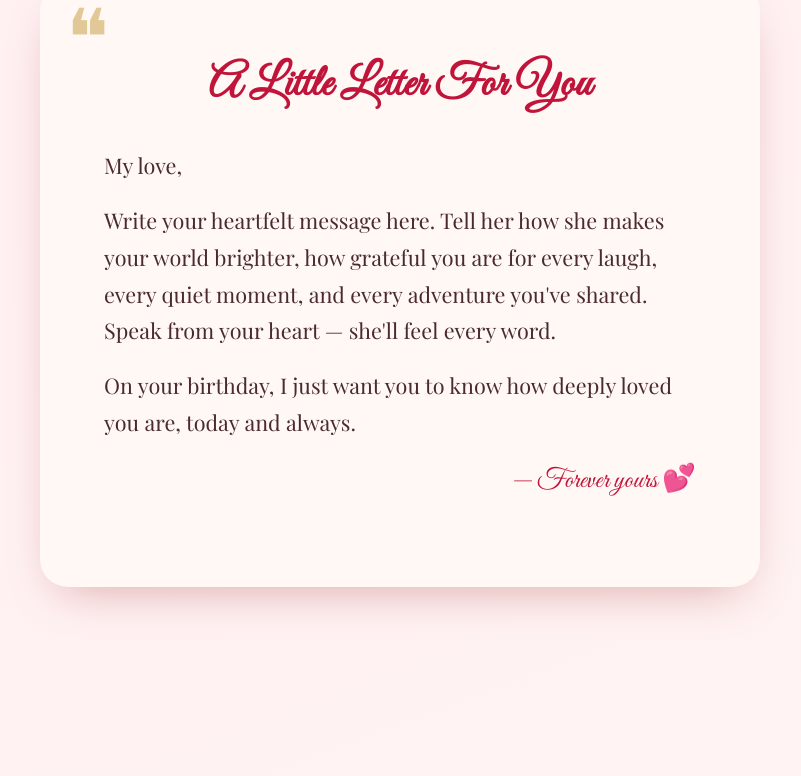
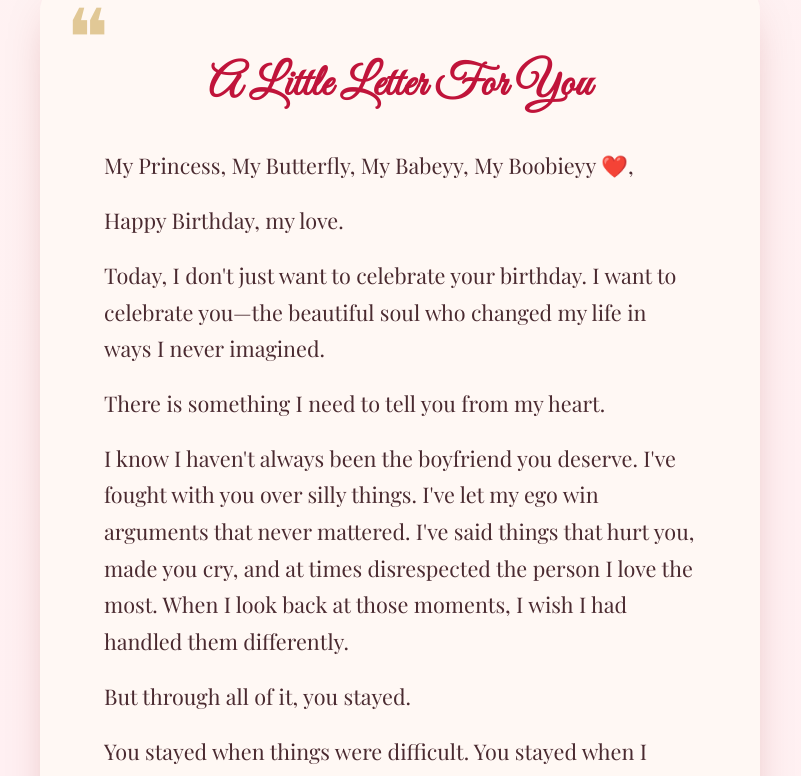
Before and after one commit to Devjith007/Meenu, a Next.js app: page / in a window 1280 px wide. Shown: the part 2000-2776 px from the top of the page, without its empty margins (240-1041 px from the left). Built offline with nearby package versions, Linux system fonts and the light colour scheme.

Commit message:
Update love letter in Next.js and legacy versions

```diff
--- a/app/page.tsx
+++ b/app/page.tsx
@@ -269,18 +269,25 @@ export default function Home() {
         <div className="wrap">
           <div className="letter reveal">
             <h3>A Little Letter For You</h3>
-            <p>My love,</p>
-            <p>
-              Write your heartfelt message here. Tell her how she makes your world
-              brighter, how grateful you are for every laugh, every quiet moment, and
-              every adventure you&apos;ve shared. Speak from your heart — she&apos;ll
-              feel every word.
+            <p>My Princess, My Butterfly, My Babeyy, My Boobieyy ❤️,</p>
+            <p>Happy Birthday, my love.</p>
+            <p>Today, I don&apos;t just want to celebrate your birthday. I want to celebrate you—the beautiful soul who changed my life in ways I never imagined.</p>
+            <p>There is something I need to tell you from my heart.</p>
+            <p>I know I haven&apos;t always been the boyfriend you deserve. I&apos;ve fought with you over silly things. I&apos;ve let my ego win arguments that never mattered. I&apos;ve said things that hurt you, made you cry, and at times disrespected the person I love the most. When I look back at those moments, I wish I had handled them differently.</p>
+            <p>But through all of it, you stayed.</p>
+            <p>You stayed when things were difficult. You stayed when I made mistakes. You stayed when I gave you reasons to be angry. And that is something I will never forget.</p>
+            <p>Boobieyy, your love has shown me what genuine love looks like. Not a perfect love, but a real one. A love that forgives, understands, sacrifices, and continues to believe even when things get hard.</p>
+            <p>I admire so many things about you. Your confidence. Your attitude. Your strength. The way you stand up for yourself and the people you care about. The way you love so deeply. The way you never stop trying, even when life gets difficult.</p>
+            <p>Thank you for every sacrifice you&apos;ve made for us. Thank you for every tear you&apos;ve wiped away, every chance you&apos;ve given me, and every moment you&apos;ve chosen to stay by my side.</p>
+            <p>Butterfly, you make my world brighter. Babeyy, you make my heart feel at home. Princess, you make me want to become a better man. And Boobieyy, you are my favorite person, my safe place, and the best thing that has ever happened to me.</p>
+            <p>On your birthday, I don&apos;t want to promise perfection. But I promise that I will keep growing, keep learning, and keep trying to love you the way you deserve to be loved.</p>
+            <p>Thank you for choosing me every single day.</p>
+            <p>I love you more than words can explain.</p>
+            <p>Happy Birthday, my Princess. ❤️👑🦋</p>
+            <p className="sign">
+              Forever yours,<br />
+              Your Baby ❤️
             </p>
-            <p>
-              On your birthday, I just want you to know how deeply loved you are, today
-              and always.
-            </p>
-            <p className="sign">— Forever yours 💕</p>
           </div>
         </div>
       </section>
```
Also changed, not shown: legacy/index.html (+19 -4 lines).
